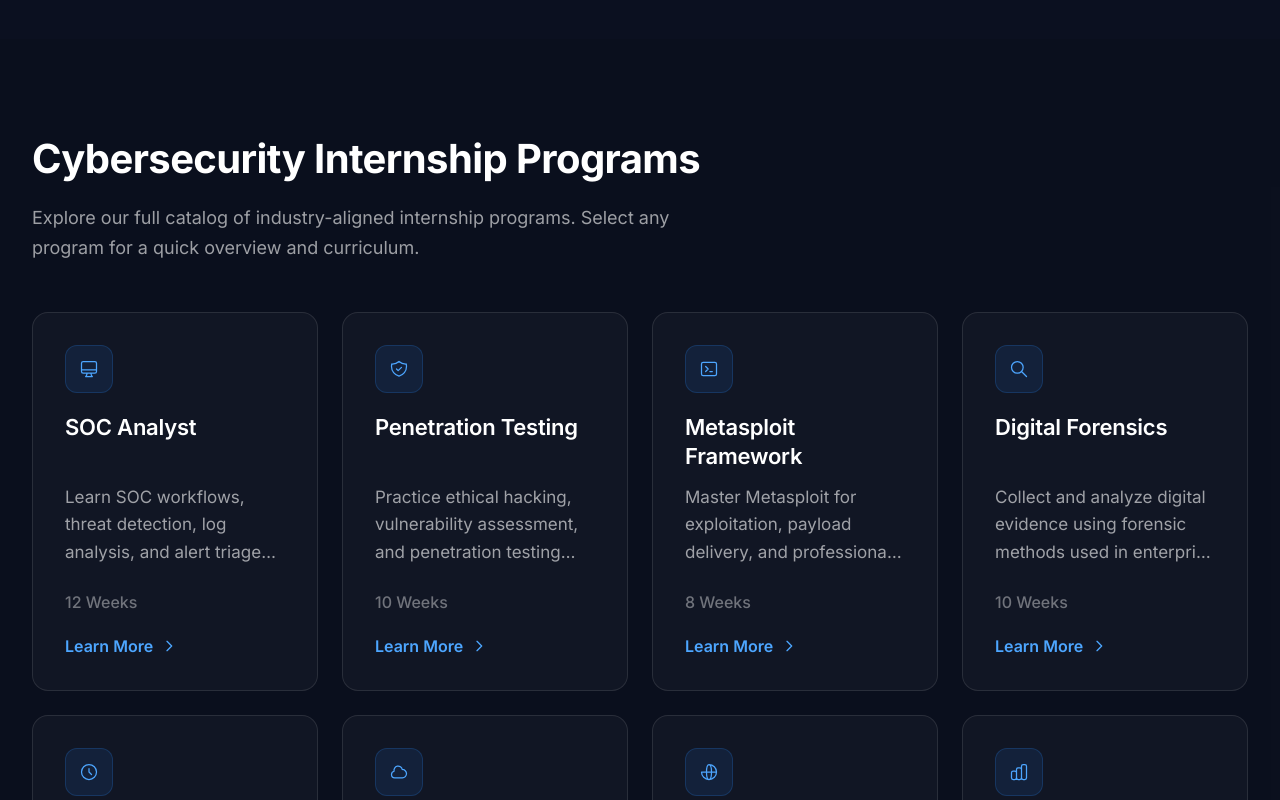
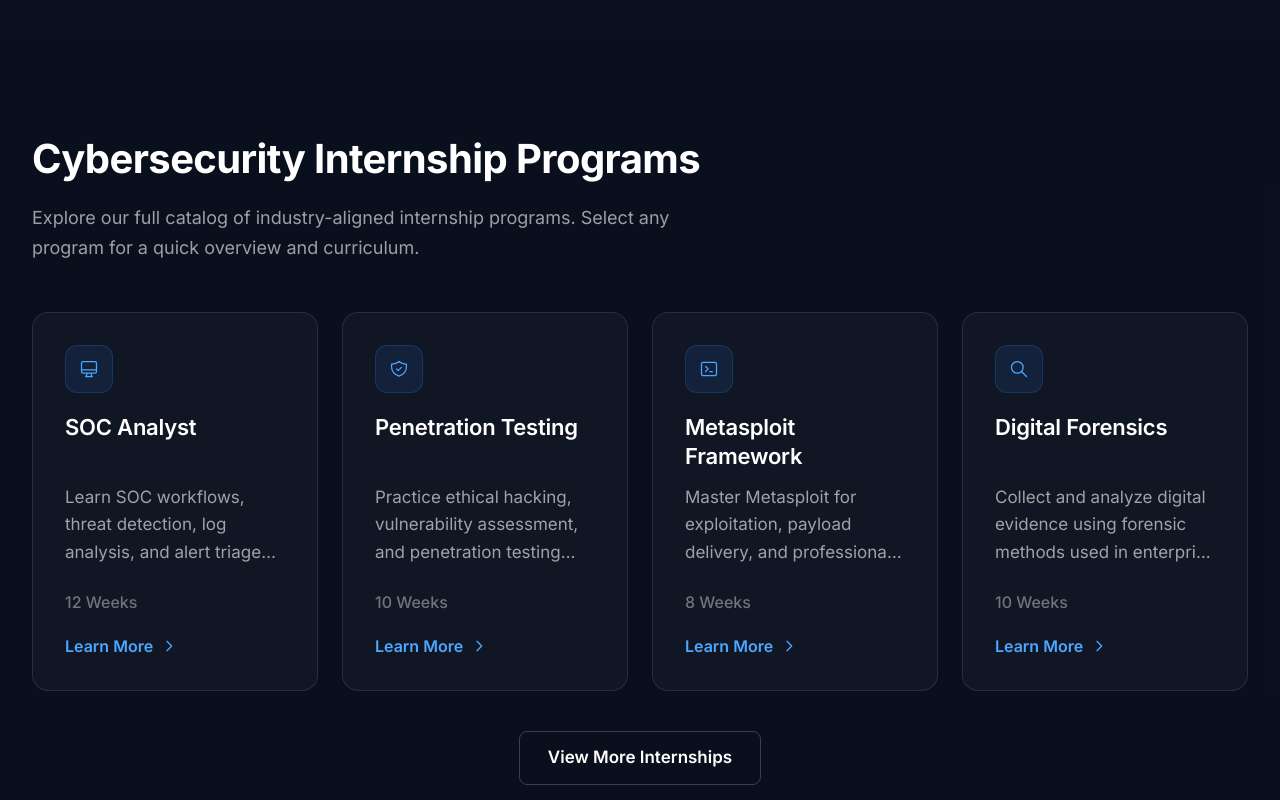
Before and after one commit to Rahul95811/Aryan_Cyber_solutions, a Next.js app: page / in a window 1280 px wide. Shown: the part 4640-5440 px from the top of the page. Built offline with nearby package versions, Linux system fonts and the light colour scheme.

Commit message:
Add View More expand for internship cards.
Show four programs by default and reveal the rest in place with a smooth collapse toggle.

Co-authored-by: Cursor <cursoragent@cursor.com>

```diff
--- a/src/components/Internships.tsx
+++ b/src/components/Internships.tsx
@@ -248,7 +248,14 @@ export default function Internships() {
   const [selectedId, setSelectedId] = useState<string | null>(null);
   const [isMobile, setIsMobile] = useState(false);
   const [visible, setVisible] = useState(false);
+  const [expanded, setExpanded] = useState(false);
   const sectionRef = useRef<HTMLDivElement>(null);
+  const sectionRootRef = useRef<HTMLElement>(null);
+
+  const INITIAL_COUNT = 4;
+  const initialPrograms = internshipPrograms.slice(0, INITIAL_COUNT);
+  const extraPrograms = internshipPrograms.slice(INITIAL_COUNT);
+  const hasMore = extraPrograms.length > 0;
 
   const selected = internshipPrograms.find((p) => p.id === selectedId) || null;
 
@@ -290,30 +297,22 @@ export default function Internships() {
     setTimeout(() => setSelectedId(null), 220);
   }
 
-  return (
-    <section id="internships" className="section-padding bg-navy-900/30">
-      <div className="container-main">
-        <div className="section-header">
-          <h2 className="section-heading">Cybersecurity Internship Programs</h2>
-          <p className="section-subheading">
-            Explore our full catalog of industry-aligned internship programs.
-            Select any program for a quick overview and curriculum.
-          </p>
-        </div>
+  function toggleExpanded() {
+    if (expanded) {
+      const selectedIsExtra = extraPrograms.some((p) => p.id === selectedId);
+      if (selectedIsExtra) {
+        closePanel();
+      }
+      setExpanded(false);
+      requestAnimationFrame(() => {
+        sectionRootRef.current?.scrollIntoView({ behavior: "smooth", block: "start" });
+      });
+    } else {
+      setExpanded(true);
+    }
+  }
 
-        <div ref={sectionRef} className="relative">
-          {/* Desktop click-away backdrop */}
-          {selectedId && !isMobile && (
-            <button
-              type="button"
-              className="absolute inset-0 z-20 cursor-default"
-              aria-label="Close internship details"
-              onClick={closePanel}
-            />
-          )}
-
-          <div className="grid grid-cols-1 items-stretch gap-6 sm:grid-cols-2 lg:grid-cols-3 xl:grid-cols-4">
-            {internshipPrograms.map((program) => {
+  function renderCard(program: (typeof internshipPrograms)[0]) {
     const isSelected = selectedId === program.id;
     const isDimmed = selectedId !== null && !isSelected;
 
@@ -343,13 +342,64 @@ export default function Internships() {
         </button>
       </article>
     );
-            })}
+  }
+
+  return (
+    <section
+      id="internships"
+      ref={sectionRootRef}
+      className="section-padding scroll-mt-20 bg-navy-900/30"
+    >
+      <div className="container-main">
+        <div className="section-header">
+          <h2 className="section-heading">Cybersecurity Internship Programs</h2>
+          <p className="section-subheading">
+            Explore our full catalog of industry-aligned internship programs.
+            Select any program for a quick overview and curriculum.
+          </p>
         </div>
 
-          {/* Desktop / tablet centered floating overlay */}
+        <div ref={sectionRef} className="relative">
+          {selectedId && !isMobile && (
+            <button
+              type="button"
+              className="absolute inset-0 z-20 cursor-default"
+              aria-label="Close internship details"
+              onClick={closePanel}
+            />
+          )}
+
+          {/* Initial 4 cards */}
+          <div className="grid grid-cols-1 items-stretch gap-6 sm:grid-cols-2 xl:grid-cols-4">
+            {initialPrograms.map(renderCard)}
+          </div>
+
+          {/* Remaining cards — expand/collapse in place */}
+          {hasMore && (
+            <div
+              className={`grid transition-[grid-template-rows] duration-300 ease-in-out ${
+                expanded ? "grid-rows-[1fr]" : "grid-rows-[0fr]"
+              }`}
+              aria-hidden={!expanded}
+            >
+              <div className="min-h-0 overflow-hidden">
+                <div
+                  className={`mt-6 grid grid-cols-1 items-stretch gap-6 sm:grid-cols-2 xl:grid-cols-4 transition-all duration-300 ease-in-out ${
+                    expanded
+                      ? "translate-y-0 opacity-100"
+                      : "pointer-events-none translate-y-3 opacity-0"
+                  }`}
+                >
+                  {extraPrograms.map(renderCard)}
+                </div>
+              </div>
+            </div>
+          )}
+
+          {/* Desktop / tablet floating overlay */}
           {selected && !isMobile && (
             <div
-              className={`absolute left-1/2 top-8 z-40 w-[min(900px,92%)] -translate-x-1/2 overflow-hidden rounded-[18px] border border-cyber-500/50 bg-[#0d1326]/95 shadow-[0_24px_60px_rgba(0,0,0,0.5)] backdrop-blur-[12px] transition-all duration-[250ms] ease-out ${
+              className={`absolute left-1/2 top-8 z-40 w-[min(900px,92%)] -translate-x-1/2 overflow-hidden rounded-[18px] border border-cyber-500/50 bg-[#0d1326]/95 shadow-[0_24px_60px_rgba(0,0,0,0.5)] backdrop-blur-[12px] transition-all duration-300 ease-in-out ${
                 visible ? "scale-100 opacity-100" : "scale-95 opacity-0"
               }`}
               role="dialog"
@@ -360,6 +410,19 @@ export default function Internships() {
             </div>
           )}
         </div>
+
+        {hasMore && (
+          <div className="mt-10 flex justify-center">
+            <button
+              type="button"
+              onClick={toggleExpanded}
+              className="btn-secondary"
+              aria-expanded={expanded}
+            >
+              {expanded ? "Show Less" : "View More Internships"}
+            </button>
+          </div>
+        )}
       </div>
 
       {/* Mobile bottom sheet */}
@@ -367,14 +430,14 @@ export default function Internships() {
         <div className="fixed inset-0 z-[60] sm:hidden">
           <button
             type="button"
-            className={`absolute inset-0 bg-black/60 transition-opacity duration-[250ms] ${
+            className={`absolute inset-0 bg-black/60 transition-opacity duration-300 ease-in-out ${
               visible ? "opacity-100" : "opacity-0"
             }`}
             aria-label="Close"
             onClick={closePanel}
           />
           <div
-            className={`absolute inset-x-0 bottom-0 max-h-[90vh] overflow-hidden rounded-t-[18px] border border-cyber-500/40 border-b-0 bg-[#0d1326]/98 shadow-[0_-12px_40px_rgba(0,0,0,0.5)] backdrop-blur-[12px] transition-transform duration-[250ms] ease-out ${
+            className={`absolute inset-x-0 bottom-0 max-h-[90vh] overflow-hidden rounded-t-[18px] border border-cyber-500/40 border-b-0 bg-[#0d1326]/98 shadow-[0_-12px_40px_rgba(0,0,0,0.5)] backdrop-blur-[12px] transition-transform duration-300 ease-in-out ${
               visible ? "translate-y-0" : "translate-y-full"
             }`}
             role="dialog"
```
Lines whose indentation alone changed are shown as unchanged.
